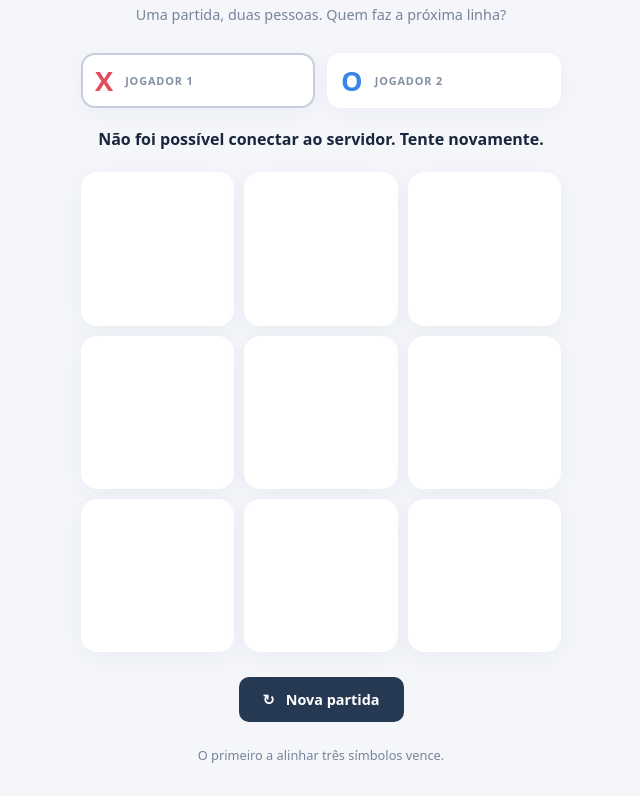
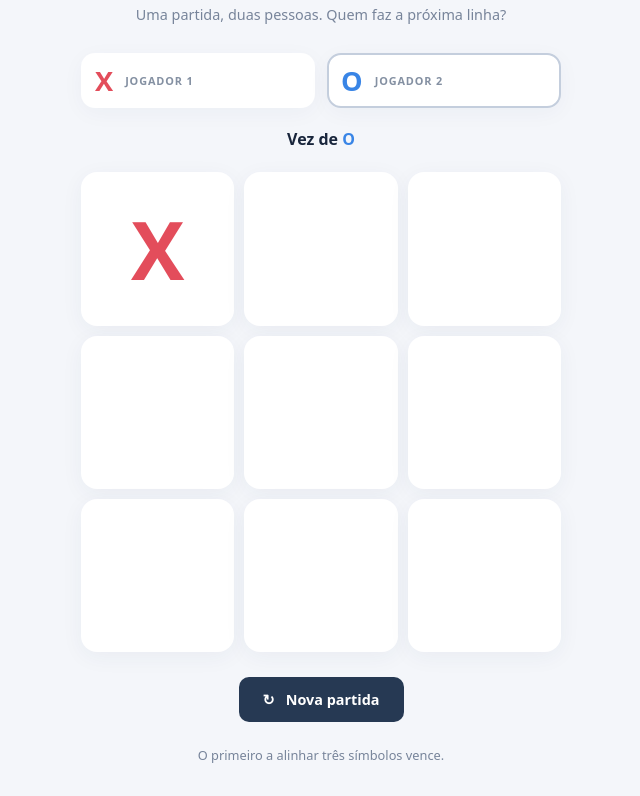
Before and after one commit to kessxa/Jogo-da-velha, a plain HTML site: page index.html in a window 1280 px wide. Both pictures are taken after a click on the button 476 px from the left and 386 px from the top of the page. Shown: the part 138-934 px from the top of the page, without its empty margins (319-959 px from the left). Drawn offline with Linux system fonts and the light colour scheme; no server answers.

Commit message:
Permite jogar diretamente no navegador

```diff
--- a/index.html
+++ b/index.html
@@ -4,7 +4,7 @@
   <meta charset="utf-8">
   <meta name="viewport" content="width=device-width, initial-scale=1">
   <title>Jogo da velha</title>
-  <link rel="stylesheet" href="/style.css">
+  <link rel="stylesheet" href="style.css">
 </head>
 <body>
   <main class="jogo">
@@ -22,7 +22,8 @@
   </main>
   <script>
     const tabuleiro = Array(9).fill('');
-    let jogador = 'X', terminado = false, aguardando = false;
+    let jogador = 'X', terminado = false;
+    const linhas = [[0,1,2], [3,4,5], [6,7,8], [0,3,6], [1,4,7], [2,5,8], [0,4,8], [2,4,6]];
     const grade = document.getElementById('tabuleiro');
     const status = document.getElementById('status');
     const celulas = tabuleiro.map((_, i) => {
@@ -32,23 +33,19 @@
       botao.addEventListener('click', () => jogar(i));
       grade.appendChild(botao); return botao;
     });
-    async function jogar(i) {
-      if (terminado || aguardando || tabuleiro[i]) return;
-      aguardando = true;
+    function jogar(i) {
+      if (terminado || tabuleiro[i]) return;
       const simbolo = jogador;
       tabuleiro[i] = simbolo;
       celulas[i].textContent = simbolo;
       celulas[i].classList.add(simbolo.toLowerCase());
       celulas[i].setAttribute('aria-label', `Casa ${i + 1}, ${simbolo}`);
-      try {
-        const resposta = await fetch('/avaliar', {method: 'POST', headers: {'Content-Type': 'application/json'}, body: JSON.stringify({tabuleiro})});
-        if (!resposta.ok) throw new Error('Erro no servidor');
-        const resultado = await resposta.json();
-        if (resultado.vencedor) {
+        const linha = linhas.find(([a, b, c]) => tabuleiro[a] && tabuleiro[a] === tabuleiro[b] && tabuleiro[a] === tabuleiro[c]);
+        if (linha) {
           terminado = true;
           status.innerHTML = `<strong class="${simbolo.toLowerCase()}">${simbolo}</strong> venceu a partida!`;
-          resultado.linha.forEach(posicao => celulas[posicao].classList.add('vencedora'));
-        } else if (resultado.empate) {
+          linha.forEach(posicao => celulas[posicao].classList.add('vencedora'));
+        } else if (tabuleiro.every(Boolean)) {
           terminado = true; status.textContent = 'Deu velha! A partida empatou.';
         } else {
           jogador = simbolo === 'X' ? 'O' : 'X';
@@ -56,14 +53,8 @@
         }
         document.getElementById('jogador-x').classList.toggle('ativo', !terminado && jogador === 'X');
         document.getElementById('jogador-o').classList.toggle('ativo', !terminado && jogador === 'O');
-      } catch (erro) {
-        tabuleiro[i] = ''; celulas[i].textContent = ''; celulas[i].className = 'celula';
-        celulas[i].setAttribute('aria-label', `Casa ${i + 1}, vazia`);
-        status.textContent = 'Não foi possível conectar ao servidor. Tente novamente.';
-      } finally { aguardando = false; }
     }
     document.getElementById('reiniciar').addEventListener('click', () => {
-      if (aguardando) return;
       tabuleiro.fill(''); jogador = 'X'; terminado = false;
       celulas.forEach((celula, i) => { celula.textContent = ''; celula.className = 'celula'; celula.setAttribute('aria-label', `Casa ${i + 1}, vazia`); });
       status.innerHTML = 'Vez de <strong class="x">X</strong>';
```
Also changed, not shown: 1 other file.
